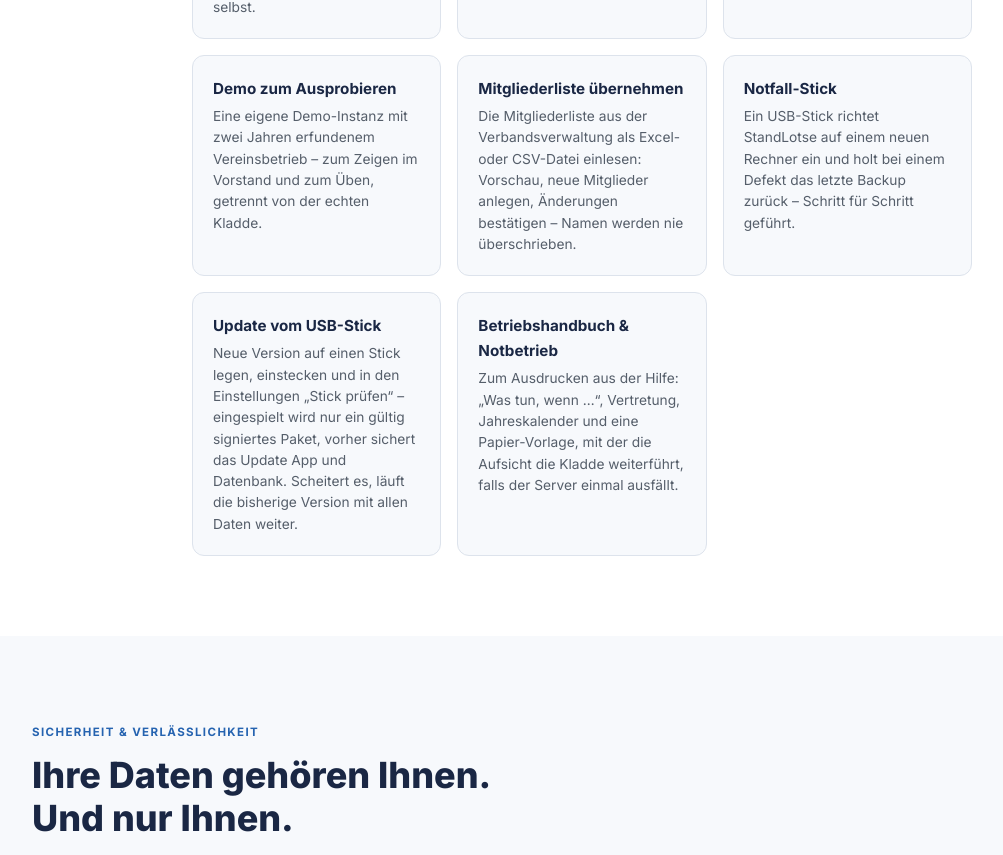
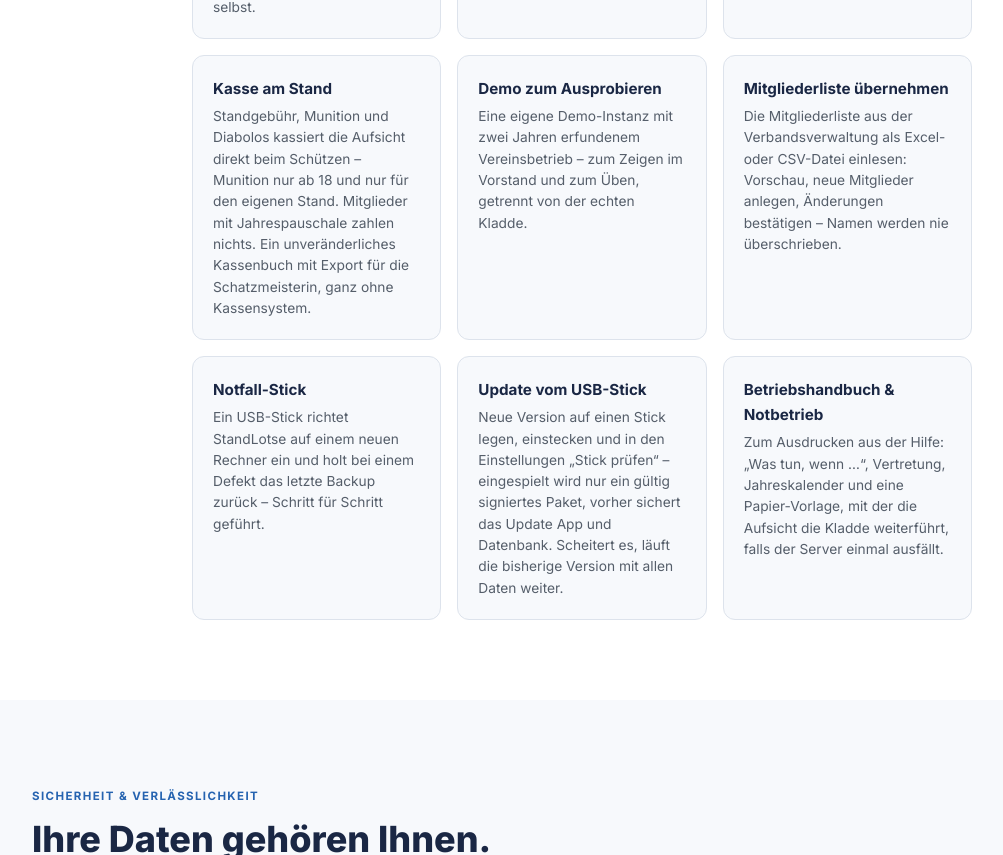
Before and after one commit to mlang-de/schiesskladde-page, a plain HTML site: page index.html in a window 1280 px wide. Shown: the part 5673-6528 px from the top of the page, without its empty margins (58-1061 px from the left). Drawn offline with Linux system fonts and the light colour scheme.

Commit message:
Kasse am Stand und Kassenbuch (Version 0.17.0) (#9)
Claude-Session: https://claude.ai/code/session_01Pcc6nJiHCVeDQdVDiReqDj

Co-authored-by: Claude <noreply@anthropic.com>

```diff
--- a/index.html
+++ b/index.html
@@ -767,6 +767,10 @@
         <p>Bis zu drei Schützen auf einem Stand, etwa beim Jugendtraining – jeder mit eigenem Kladde-Eintrag. Für Kinder und Jugendliche fragt die App beim Belegen nach § 27 WaffG: Mindestalter und Obhut je Waffe (vom Verein einstellbar), bei Gästen die Einwilligung der Eltern. In der Kladde steht nur, was bestätigt wurde – ohne Namen.</p>
       </div>
       <div class="box-extra">
+        <div class="box-extra-title">Kasse am Stand</div>
+        <p>Standgebühr, Munition und Diabolos kassiert die Aufsicht direkt beim Schützen – Munition nur ab 18 und nur für den eigenen Stand. Mitglieder mit Jahrespauschale zahlen nichts. Ein unveränderliches Kassenbuch mit Export für die Schatzmeisterin, ganz ohne Kassensystem.</p>
+      </div>
+      <div class="box-extra">
         <div class="box-extra-title">Demo zum Ausprobieren</div>
         <p>Eine eigene Demo-Instanz mit zwei Jahren erfundenem Vereinsbetrieb – zum Zeigen im Vorstand und zum Üben, getrennt von der echten Kladde.</p>
       </div>
```
Also changed, not shown: tech-index.html (+1 -0 lines).
